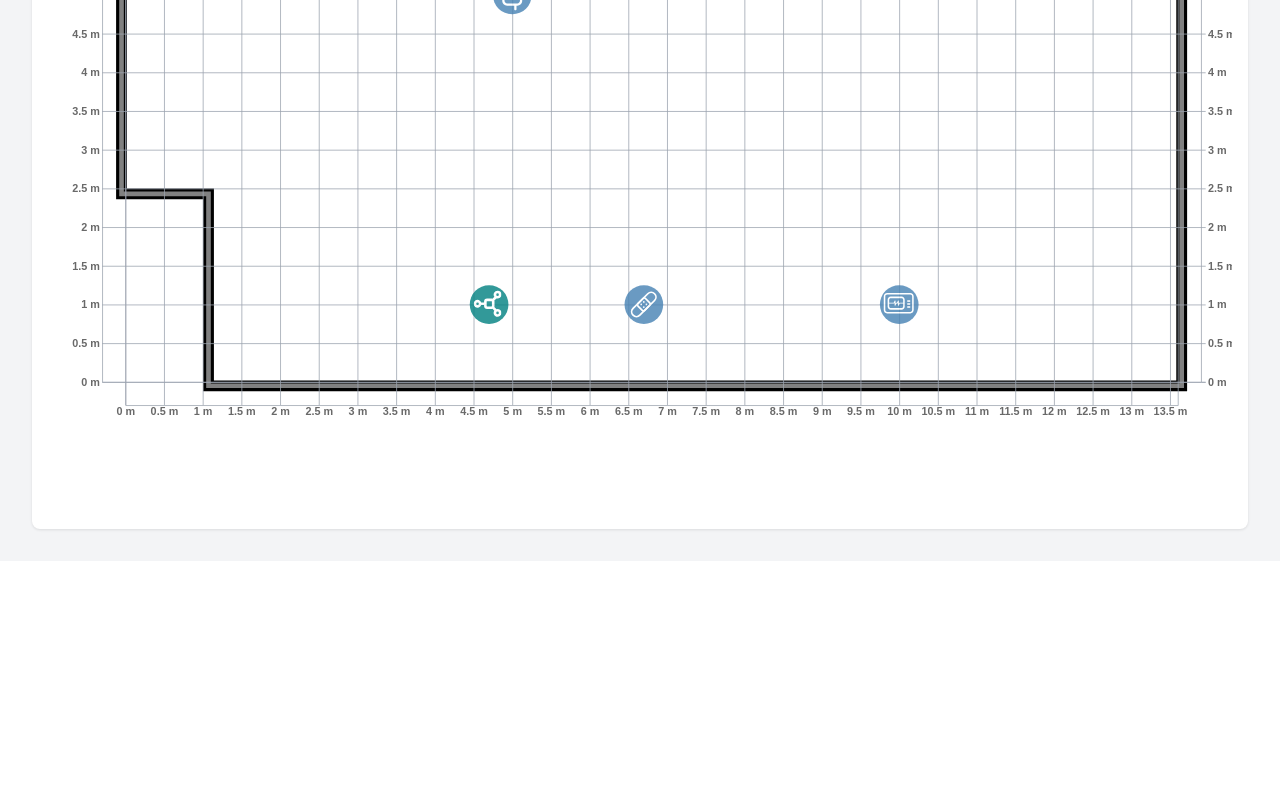
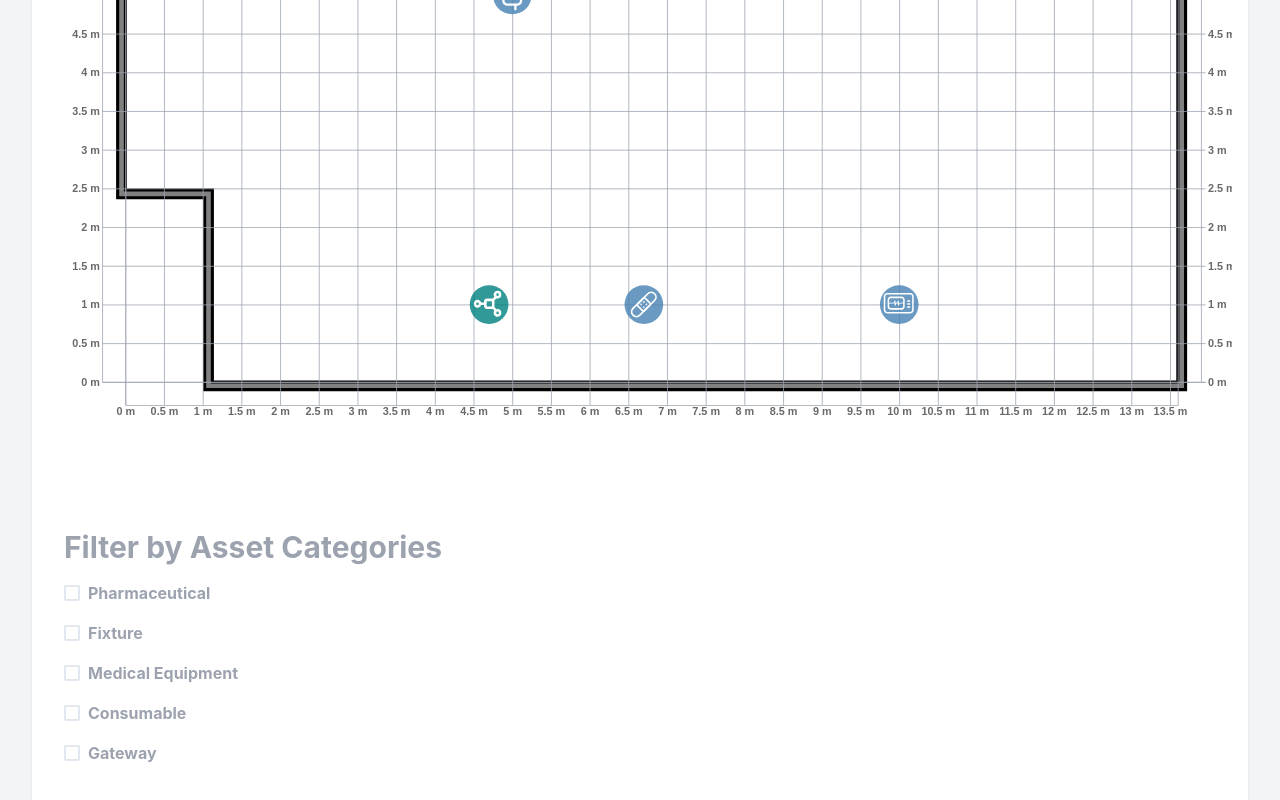
Before and after one commit to ChoonSeong/supvistool-react, a React (Create React App) app: page / in a window 1280 px wide. Shown: the part 340-1140 px from the top of the page. Before the commit the page ends 901 px from the top, so only its background shows below. Built offline with nearby package versions, Linux system fonts and the light colour scheme.

Commit message:
- Created Filtering checkboxes component

```diff
--- a/package.json
+++ b/package.json
@@ -3,10 +3,14 @@
   "version": "0.1.0",
   "private": true,
   "dependencies": {
+    "@chakra-ui/react": "^2.10.1",
+    "@emotion/react": "^11.13.3",
+    "@emotion/styled": "^11.13.0",
     "@testing-library/jest-dom": "^5.17.0",
     "@testing-library/react": "^13.4.0",
     "@testing-library/user-event": "^13.5.0",
     "d3": "^7.9.0",
+    "framer-motion": "^11.11.1",
     "react": "^18.3.1",
     "react-dom": "^18.3.1",
     "react-scripts": "5.0.1",
--- a/src/App.js
+++ b/src/App.js
@@ -1,17 +1,19 @@
 // Import React
-import React from 'react';
+import React from "react";
 // Import the Dashboard component
-import Dashboard from './pages/Dashboard'; // Ensure the path is correct
+import Dashboard from "./pages/Dashboard"; // Ensure the path is correct
 // Import the CSS file for styling
-import './App.css';
-
+import "./App.css";
+import { ChakraProvider } from "@chakra-ui/react";
 
 function App() {
   return (
-    <div className="App">
-      {/* Render the Dashboard component */}
-      <Dashboard />
-    </div>
+    <ChakraProvider>
+      <div className="App">
+        {/* Render the Dashboard component */}
+        <Dashboard />
+      </div>{" "}
+    </ChakraProvider>
   );
 }
 
--- a/src/components/AssetModal.jsx
+++ b/src/components/Asset/AssetModal.jsx
@@ -1,5 +1,5 @@
 import React from "react";
-import AssetCategoryTranslator from "../util/AssetCategoryTranslator";
+import AssetCategoryTranslator from "../../util/AssetCategoryTranslator";
 
 const AssetModal = ({ asset, onClose }) => {
   if (!asset) return null; // Don't render if no asset is selected
--- /dev/null
+++ b/src/components/FilterCheckboxes.jsx
@@ -0,0 +1,104 @@
+import React, { useState } from 'react';
+import {
+  Box,
+  Checkbox,
+  Collapse,
+  Stack,
+  Text,
+  VStack,
+  Heading,
+} from '@chakra-ui/react';
+
+const FilterCheckboxes = ({ assets }) => {
+  // Group assets by category
+  const categorizedAssets = assets.reduce((acc, asset) => {
+    const { asset_cat } = asset;
+    if (!acc[asset_cat]) {
+      acc[asset_cat] = [];
+    }
+    acc[asset_cat].push(asset);
+    return acc;
+  }, {});
+
+  // State to manage checked boxes
+  const [checkedCategories, setCheckedCategories] = useState({});
+  const [checkedAssets, setCheckedAssets] = useState({});
+
+  // Handle category checkbox change
+  const handleCategoryChange = (category) => {
+    setCheckedCategories((prev) => {
+      const newChecked = !prev[category];
+      return { ...prev, [category]: newChecked };
+    });
+
+    // Check or uncheck all child assets
+    const assetsToCheck = categorizedAssets[category].map(asset => asset.asset_id);
+    setCheckedAssets((prev) => {
+      const newCheckedAssets = {};
+      assetsToCheck.forEach(id => {
+        newCheckedAssets[id] = !prev[id]; // Toggle the checked state
+      });
+      return { ...prev, ...newCheckedAssets };
+    });
+  };
+
+  // Handle asset checkbox change
+  const handleAssetChange = (assetId) => {
+    setCheckedAssets((prev) => ({
+      ...prev,
+      [assetId]: !prev[assetId], // Toggle the checked state
+    }));
+  };
+
+  return (
+    <Box p={4}>
+      <Heading size="lg" mb={4}>
+        Filter by Asset Categories
+      </Heading>
+      {Object.keys(categorizedAssets).map((category) => (
+        <VStack align="start" key={category} mb={4}>
+          <Checkbox
+            isChecked={checkedCategories[category] || false}
+            onChange={() => handleCategoryChange(category)}
+          >
+            <Text fontWeight="bold">{getFullCategoryName(category)}</Text>
+          </Checkbox>
+          <Collapse in={checkedCategories[category]}>
+            <Stack spacing={2} pl={6}>
+              {categorizedAssets[category].map((asset) => (
+                <Checkbox
+                  key={asset.asset_id}
+                  isChecked={checkedAssets[asset.asset_id] || false}
+                  onChange={() => handleAssetChange(asset.asset_id)}
+                  isDisabled={!checkedCategories[category]} // Disable if parent is not checked
+                >
+                  {asset.asset_id}: {asset.asset_desc}
+                </Checkbox>
+              ))}
+            </Stack>
+          </Collapse>
+        </VStack>
+      ))}
+    </Box>
+  );
+};
+
+// Utility function to translate category codes to full names
+const getFullCategoryName = (category) => {
+  switch (category) {
+    case "G":
+      return "Gateway";
+    case "M":
+      return "Medical Equipment";
+    case "F":
+      return "Fixture";
+    case "C":
+      return "Consumable";
+    case "P":
+      return "Pharmaceutical";
+    default:
+      return "Unknown Category";
+  }
+};
+
+export default FilterCheckboxes;
--- a/src/components/MapArea.jsx
+++ b/src/components/MapArea.jsx
@@ -1,7 +1,8 @@
 import React, { useEffect, useRef, useState, FC } from "react";
 import AssetTrackerGenerator from "../util/AssetTrackerGenerator";
 // import AssetData from "../interface/AssetData";
-import AssetModal from "./AssetModal";
+import AssetModal from "./Asset/AssetModal";
+import FilterCheckboxes from "./FilterCheckboxes";
 import * as d3 from "d3";
 
 const MapArea = (/*props: {}*/) => {
@@ -188,6 +189,7 @@ const MapArea = (/*props: {}*/) => {
           onClose={() => setSelectedAsset(null)}
         />
       )}
+      <FilterCheckboxes assets={assetDataArr} />
     </>
   );
 };
--- a/src/pages/Dashboard.jsx
+++ b/src/pages/Dashboard.jsx
@@ -20,7 +20,7 @@ export default function Dashboard() {
         <div className="max-w-7xl mx-auto px-4 sm:px-6 lg:px-8 py-8 flex">
           {/* Map area */}
           <div className="flex-1 bg-white rounded-lg shadow">
-            <div className="h-full p-4 flex items-center justify-center text-gray-400">
+            <div className="h-full p-4 text-gray-400">
               <MapArea/>
             </div>
           </div>
```
Also changed, not shown: 1 other file (tests, documents, lock files or other folders).
